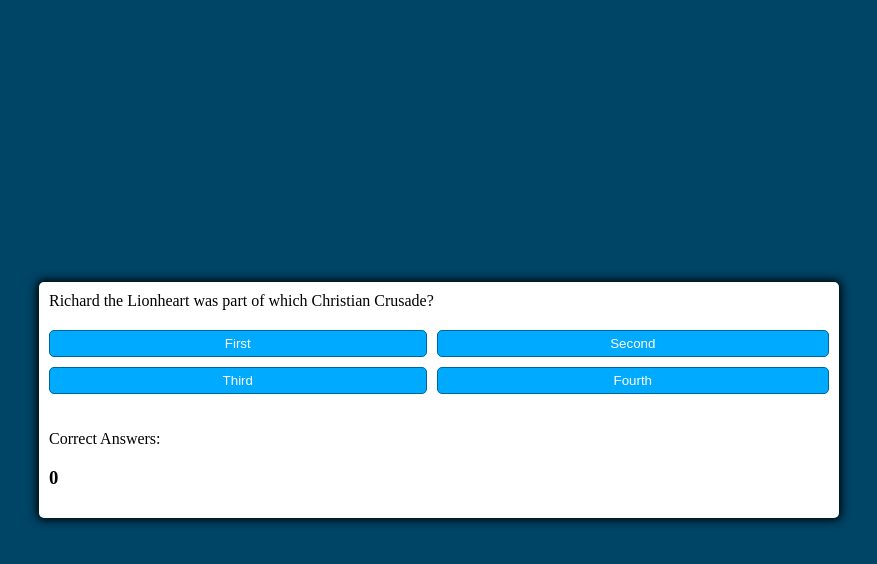
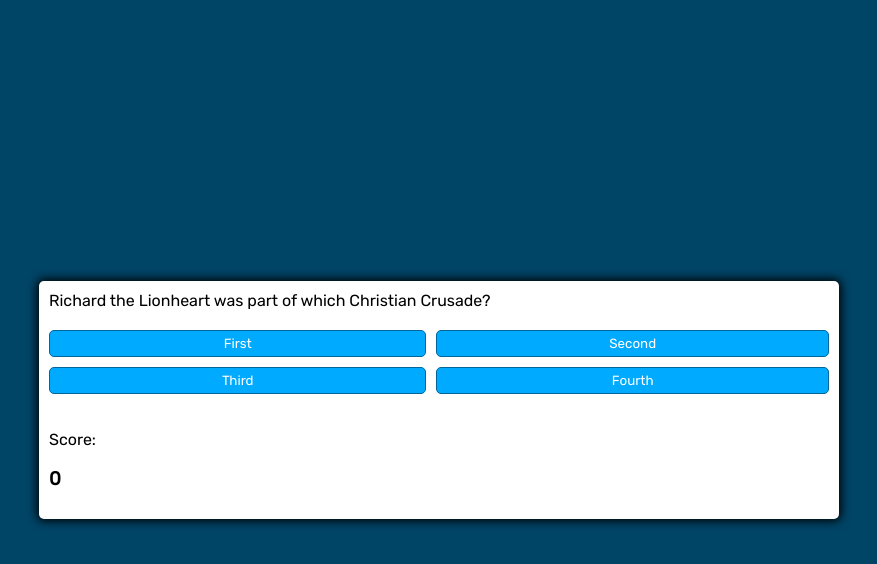
Before and after one commit to joseph-johnson27001/Quiz-App, a plain HTML site: page index.html in a window 1280 px wide. Both pictures are taken after a click on the button "Start". Shown: the whole page, without its empty margins (201-1078 px from the left). Drawn offline with Linux system fonts and the light colour scheme.

Commit message:
Added Rubik Font family
- Added Rubik Font family

```diff
--- a/css/styles.css
+++ b/css/styles.css
@@ -1,5 +1,6 @@
 *, *::before, *::after {
   box-sizing: border-box;
+  font-family: 'Rubik';
 }
 
 :root {
--- a/index.html
+++ b/index.html
@@ -4,6 +4,7 @@
     <meta http-equiv="Content-Type" content="text/html;charset=UTF-8">
     <meta name="viewport" content="width=device-width, initial-scale=1, shrink-to-fit=no">
     <link rel="stylesheet" href="css/styles.css">
+    <link href="https://fonts.googleapis.com/css2?family=Rubik:ital,wght@0,300;0,400;1,300;1,400&display=swap" rel="stylesheet">
     <script defer src="js/script.js"></script>
 
     <title>Quiz App</title>
@@ -24,7 +25,7 @@
         <button id="next-btn" class="next-btn btn hide">Next</button>
       </div>
       <div class="hide" id="correct-answers-container">
-        <p>Correct Answers: <h3 id="score-count"></h3></p>
+        <p>Score: <h3 id="score-count"></h3></p>
       </div>
     </div>
   </body>
```
